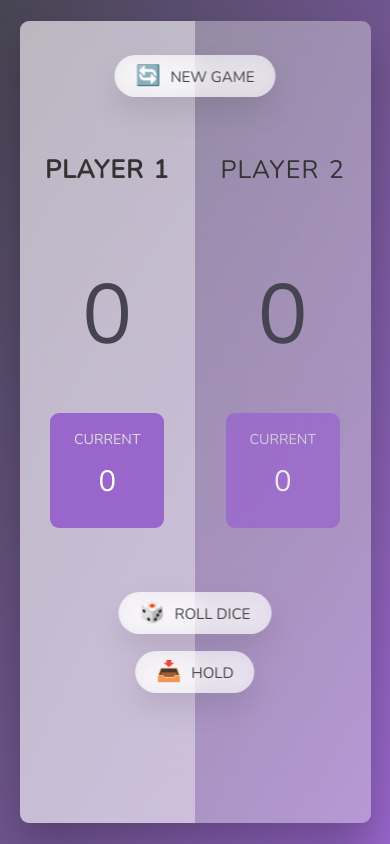
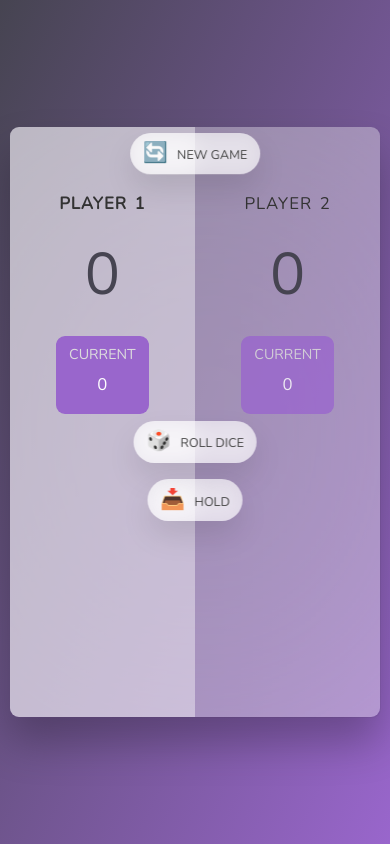
Before and after one commit to Lyagkin/rollDice, a plain HTML site: page index.html in a window 390 px wide. Drawn offline with nearby package versions, Linux system fonts and the light colour scheme.

Commit message:
change style in mobile version

```diff
--- a/style.css
+++ b/style.css
@@ -178,8 +178,8 @@ main {
 
 @media (max-width: 576px) {
   main {
-    width: 90%;
-    height: 95%;
+    width: 95%;
+    height: 70%;
   }
 
   .player {
@@ -192,23 +192,47 @@ main {
   }
 
   .name {
-    margin-top: 16rem;
-    font-size: 3rem;
-    margin-bottom: 8rem;
+    margin-top: 8rem;
+    font-size: 2rem;
+    margin-bottom: 2rem;
   }
 
   .score {
-    font-size: 10rem;
+    font-size: 7rem;
     font-weight: 300;
     color: var(--main-color);
-    margin-bottom: 4rem;
+    margin-bottom: 2rem;
+  }
+
+  .current {
+    background-color: var(--second-color);
+    width: 50%;
+    padding: 1rem;
+  }
+
+  .current-label {
+    margin-bottom: 0.8rem;
+  }
+
+  .current-score {
+    font-size: 2rem;
+  }
+
+  .btn {
+    top: 1%;
+    font-size: 1.5rem;
+    padding: 0.7rem 1.5rem;
   }
 
   .btn--roll {
-    top: 68rem;
+    top: 35rem;
   }
 
   .btn--hold {
-    top: 75rem;
+    top: 42rem;
+  }
+
+  .dice {
+    height: 5rem;
   }
 }
```
